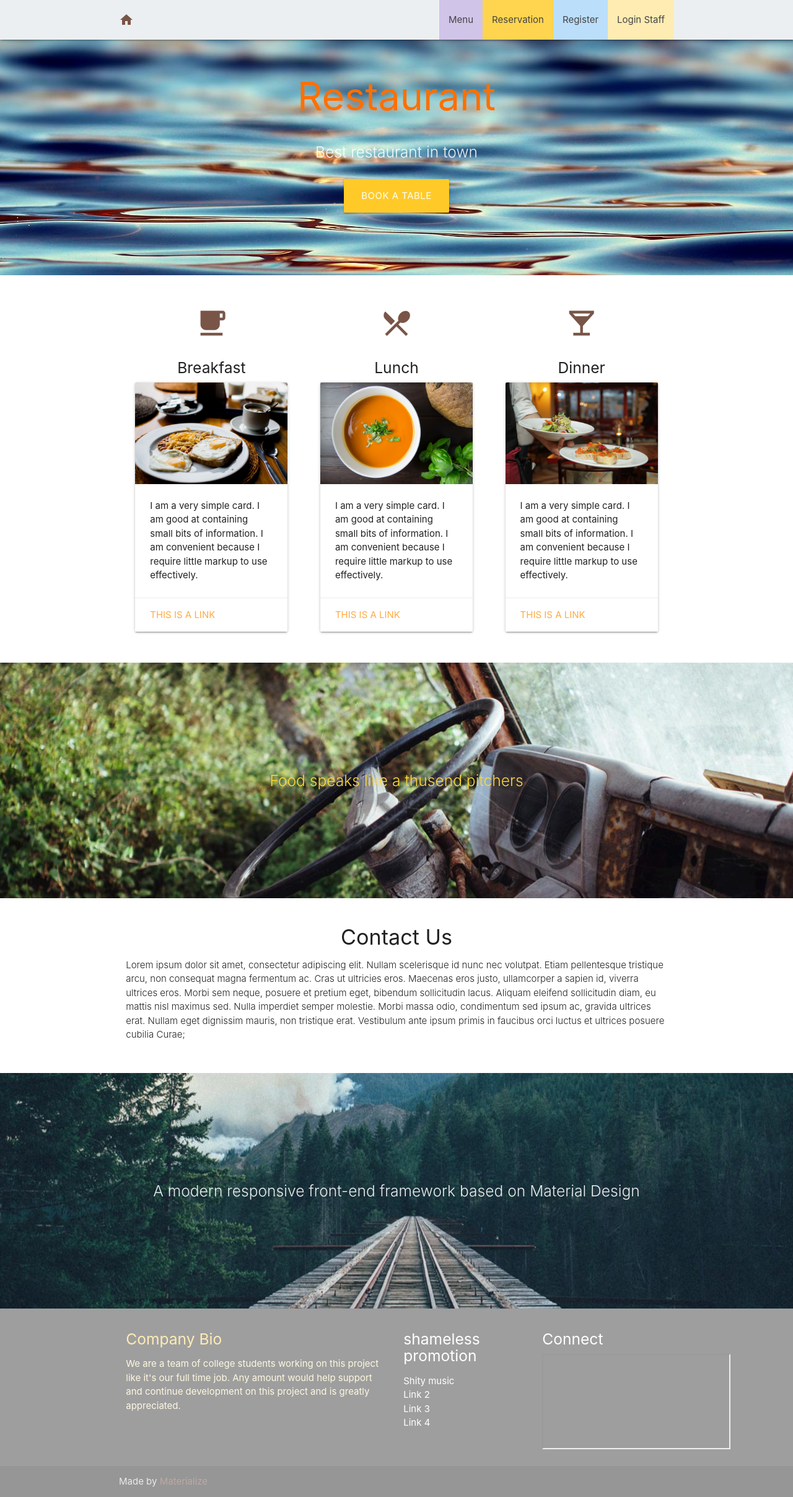
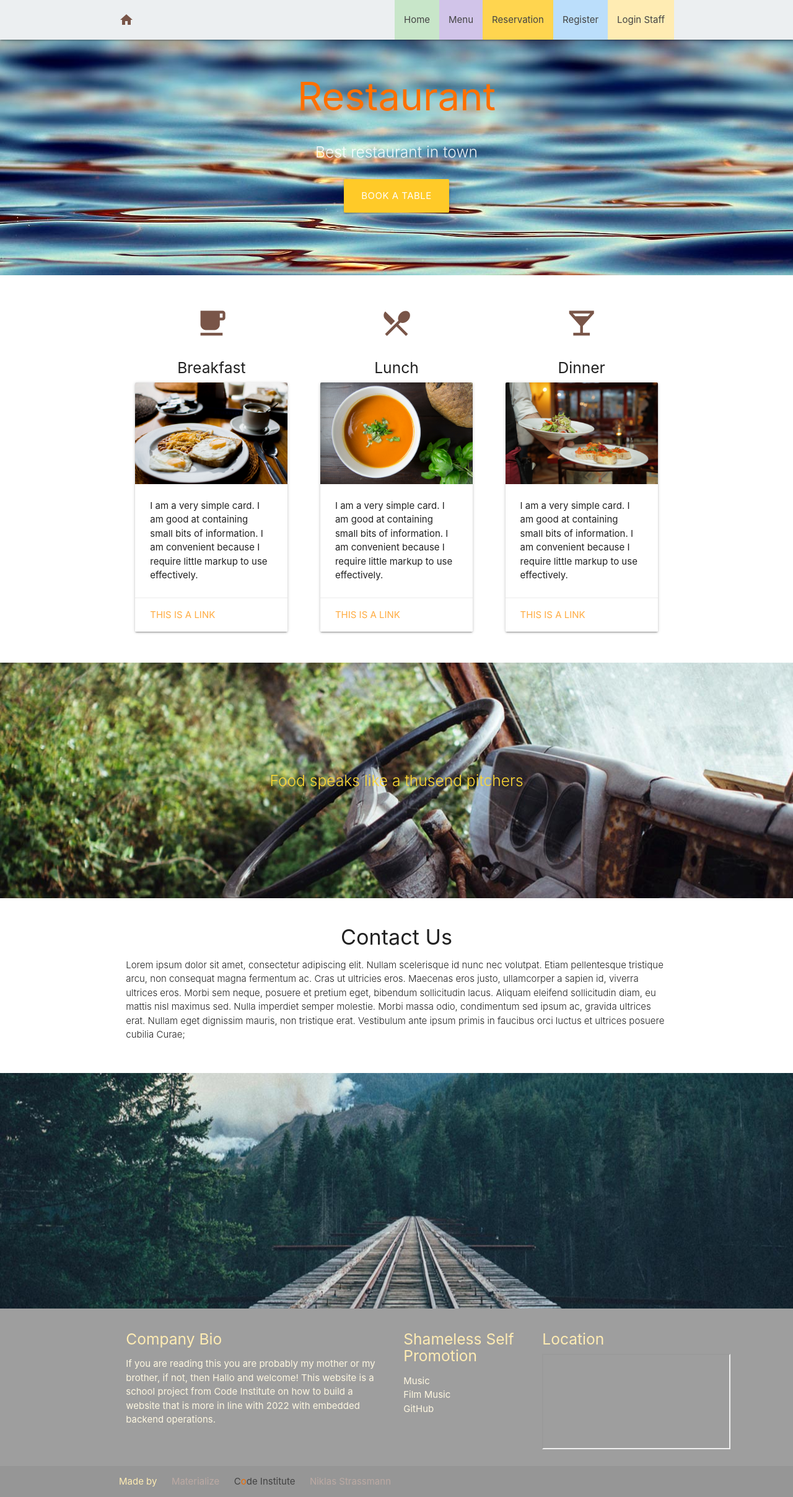
Before and after one commit to DrMaxPower/crud-with-django, a Django app: page / in a window 1280 px wide. Shown: the whole page at 62% size. Run offline with Django 3.2, Linux system fonts and the light colour scheme; some libraries are stand-ins or nearby versions; grey boxes are pictures that could not be loaded.

Commit message:
added style to mobile tab and added footer content

```diff
--- a/restaurant/views.py
+++ b/restaurant/views.py
@@ -41,7 +41,7 @@ def booking(request):
             })
         messages.success(request,
             ('Booking a table was successfully submitted.'))
-        return redirect('index')
+        return redirect('booking')
     else:
         return render(request, 'booking.html', {})
 
--- a/templates/base.html
+++ b/templates/base.html
@@ -21,11 +21,16 @@
             class="brand-logo brown-text">
             <i class="material-icons prefix">home</i></a>
             <ul class="right hide-on-med-and-down">
+                <li class="green lighten-4">
+                    <a class="" href="{% url 'home' %}">Home</a>
+                </li>
                 <li class="deep-purple lighten-4">
                     <a class="" href="{% url 'menu' %}">Menu</a>
                 </li>
                 <li class="">
-                    <a class="waves-orange amber lighten-2" href="{% url 'booking' %}">Reservation</a>
+                    <a class="waves-orange amber lighten-2" href="{% url 'booking' %}">
+                        Reservation
+                    </a>
                 </li>
                 {% if user.is_authenticated %}
                 <li class="">
@@ -45,25 +50,33 @@
             </ul>
 
             <ul id="nav-mobile" class="sidenav">
+                <li class="green lighten-4">
+                    <a class="" href="{% url 'home' %}">Home<i class="material-icons">home</i></a>
+                </li>
                 <li class="deep-purple lighten-4">
-                    <a class="" href="{% url 'menu' %}">Menu</a>
+                    <a class="" href="{% url 'menu' %}">Menu<i class="material-icons">menu</i></a>
                 </li>
                 <li class="">
-                    <a class="waves-orange amber lighten-2" href="{% url 'booking' %}">Reservation</a>
+                    <a class="waves-orange amber lighten-2" href="{% url 'booking' %}">
+                        Reservation<i class="material-icons">perm_phone_msg</i></a>
                 </li>
                 {% if user.is_authenticated %}
                 <li class="">
-                    <a class="pink lighten-4" href="{% url 'restaurant' %}">Bookings</a>
+                    <a class="pink lighten-4" href="{% url 'restaurant' %}">
+                        Bookings<i class="material-icons">perm_contact_calendar</i></a>
                 </li>
                 <li class="amber lighten-4">
-                    <a class="" href="{% url 'account_logout' %}">Logout</a>
+                    <a class="" href="{% url 'account_logout' %}">
+                        Logout<i class="material-icons">lock_outline</i></a>
                 </li>
                 {% else %}
                 <li class="blue lighten-4">
-                    <a class="" href="{% url 'account_signup' %}">Register</a>
+                    <a class="" href="{% url 'account_signup' %}">
+                        Register<i class="material-icons">account_circle</i></a>
                 </li>
                 <li class="amber lighten-4">
-                    <a class="" href="{% url 'account_login' %}">Login</a>
+                    <a class="" href="{% url 'account_login' %}">
+                        Login<i class="material-icons">lock_open</i></a>
                 </li>
                 {% endif %}
             </ul>
@@ -83,31 +96,44 @@
             <div class="row">
                 <div class="col l6 s12">
                     <h5 class="amber-text text-lighten-4">Company Bio</h5>
-                    <p class="amber-text text-lighten-5">We are a team of college students working on this project like
-                        it's our full time job. Any amount would help support and continue development on this project
-                        and is greatly appreciated.</p>
+                    <p class="amber-text text-lighten-5">
+                        If you are reading this you are probably my mother or my brother,
+                        if not, then Hallo and welcome! This website is a school project
+                        from Code Institute on how to build a website that is more in line
+                        with 2022 with embedded backend operations.
+                    </p>
 
 
                 </div>
                 <div class="col l3 s12">
-                    <h5 class="white-text">shameless promotion</h5>
+                    <h5 class="amber-text text-lighten-4">Shameless Self Promotion</h5>
                     <ul>
-                        <li><a class="white-text" target="_blank"
-                            href="https://www.youtube.com/watch?v=Jpd434ALbfY">Shity music</a></li>
-                        <li><a class="white-text" href="#!">Link 2</a></li>
-                        <li><a class="white-text" href="#!">Link 3</a></li>
-                        <li><a class="white-text" href="#!">Link 4</a></li>
+                        <li><a class="amber-text text-lighten-5" target="_blank"
+                            href="https://www.youtube.com/watch?v=Jpd434ALbfY">Music</a></li>
+                        <li><a class="amber-text text-lighten-5" target="_blank"
+                            href="https://www.youtube.com/watch?v=d12blaQ1kxY&feature=youtu.be">
+                            Film Music</a></li>
+                        <li><a class="amber-text text-lighten-5" target="_blank"
+                            href="https://github.com/DrMaxPower">GitHub</a></li>
                     </ul>
                 </div>
                 <div class="col l3 s12">
-                    <h5 class="white-text">Connect</h5>
+                    <h5 class="amber-text text-lighten-4">Location</h5>
                     <iframe src="https://www.google.com/maps/embed?pb=!1m18!1m12!1m3!1d1715.8751694655932!2d18.131804415802744!3d59.35582668166811!2m3!1f0!2f0!3f0!3m2!1i1024!2i768!4f13.1!3m3!1m2!1s0x465f82d1a87179e9%3A0x3e69738b4def15e4!2sBodalsv%C3%A4gen%202A%2C%20181%2036%20Liding%C3%B6!5e1!3m2!1sen!2sse!4v1661031728319!5m2!1sen!2sse"
-                     allowfullscreen="" loading="lazy" referrerpolicy="no-referrer-when-downgrade"></iframe>                </div>
+                     allowfullscreen="" loading="lazy" referrerpolicy="no-referrer-when-downgrade"></iframe>
+                </div>
             </div>
         </div>
         <div class="footer-copyright">
             <div class="container">
-                Made by <a class="brown-text text-lighten-3" href="http://materializecss.com">Materialize</a>
+                <span class="amber-text text-lighten-4">Made by</span>
+                &emsp;
+                <a class="brown-text text-lighten-3" href="http://materializecss.com">Materialize</a>
+                &emsp;
+                <a class="grey-text text-darken-3" href="https://codeinstitute.net/">
+                    C<span class="orange-text text-darken-3">o</span>de Institute</a>
+                &emsp;
+                <a class="brown-text text-lighten-3" href="#">Niklas Strassmann</a>
             </div>
         </div>
     </footer>
--- a/templates/index.html
+++ b/templates/index.html
@@ -127,13 +127,6 @@
 
 
 <div class="parallax-container valign-wrapper">
-    <div class="section no-pad-bot">
-        <div class="container">
-            <div class="row center">
-                <h5 class="header col s12 light">A modern responsive front-end framework based on Material Design</h5>
-            </div>
-        </div>
-    </div>
     <div class="parallax"><img src="{% static 'images/background3.jpg' %}" alt="Unsplashed background img 3"></div>
 </div>
 
--- a/templates/restaurant.html
+++ b/templates/restaurant.html
@@ -53,7 +53,9 @@
                 <div class="col s12 m6">
                     <ul class="collapsible">
                         <li>
-                            <div class="collapsible-header yellow lighten-5"><i class="material-icons">info</i>
+                            <div class="collapsible-header yellow lighten-5">
+                                <i class="material-icons">info</i>
+                                <span class="truncate">{{ item.info | safe }}</span>
                             </div>
                             <div class="collapsible-body orange lighten-5"><span>{{ item.info | safe }}</span></div>
                         </li>
```
